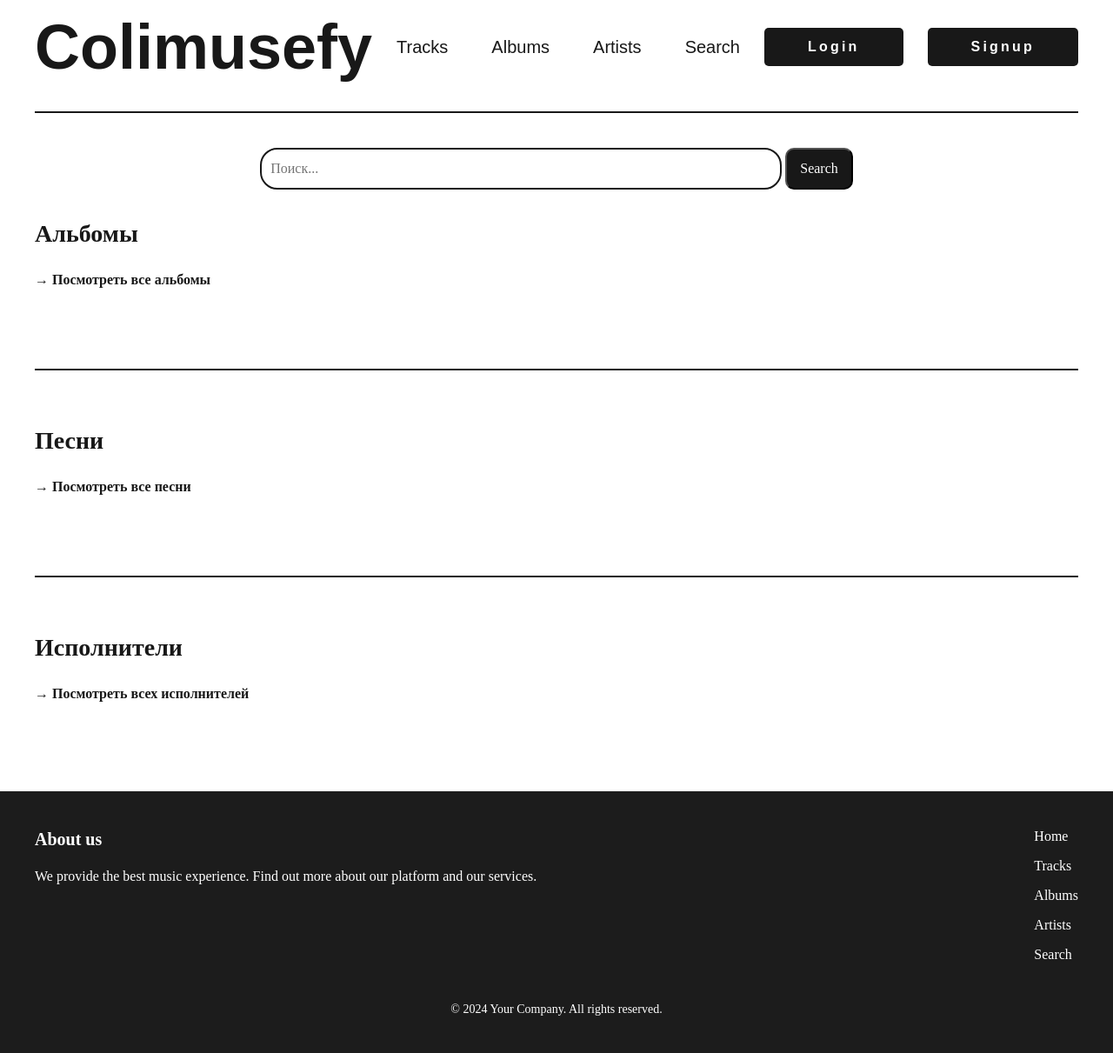
After one commit to Matvey-Vats/colimusefy, a Django app: template music_app/tracks/templates/tracks/search.html in a window 1280 px wide. The commit adds this page. Shown: the whole page at 87% size. Run offline with Django 4.2, Linux system fonts and the light colour scheme; the template is opened without the code that fills it, so the values that code supplies are empty.

Commit message:
almost the end

```diff
--- a/music_app/music_app/urls.py
+++ b/music_app/music_app/urls.py
@@ -22,5 +22,5 @@ urlpatterns = [
     path('', include('tracks.urls')),
     path("__debug__/", include("debug_toolbar.urls")),
     path('accounts/', include('allauth.urls')),
-    path('accounts/', include('allauth.urls')),
+    path('users/', include("users.urls", namespace='users')),
 ]
--- /dev/null
+++ b/music_app/static/tracks/css/search.css
@@ -0,0 +1,106 @@
+.search-section {
+    padding: 20px;
+    /* background-color: #1c1c1c; */
+    color: white;
+}
+
+.container {
+    max-width: 1200px;
+    margin: 0 auto;
+}
+
+.search-box {
+    text-align: center;
+    margin-bottom: 30px;
+}
+
+.search-box>button{
+    background-color: #181818;
+    color: white;
+    padding: 10px 15px;
+    border-radius: 10px;
+}
+
+.search-input {
+    width: 100%;
+    max-width: 600px;
+    padding: 10px;
+    border: none;
+    border-radius: 20px;
+    font-size: 16px;
+    border: 2px solid #181818;
+}
+
+.results-section {
+    display: flex;
+    flex-direction: column;
+    gap: 40px;
+}
+
+.results-category {
+    margin-bottom: 30px;
+}
+
+.results-category h2 {
+    font-size: 28px;
+    margin-bottom: 20px;
+    color: #181818;
+}
+
+.results-list {
+    display: flex;
+    flex-wrap: wrap;
+    gap: 50px;
+}
+
+.result-card {
+    width: 200px;
+    text-align: center;
+    background-color: #2a2a2a;
+    border-radius: 10px;
+    padding: 10px;
+    transition: transform 0.3s, box-shadow 0.3s;
+}
+
+.result-card:hover {
+    transform: translateY(-5px);
+    box-shadow: 0 4px 10px rgba(0, 0, 0, 0.3);
+}
+
+.result-image {
+    width: 100%;
+    height: 150px;
+    object-fit: cover;
+    border-radius: 5px;
+}
+
+.result-title {
+    font-size: 16px;
+    color: white;
+    margin-top: 10px;
+}
+
+
+.view-more {
+    display: block;
+    text-align: center;
+    color: #181818; /* Цвет ссылки, например, зеленый для Spotify */
+    font-size: 16px;
+    text-decoration: none;
+    font-weight: bold;
+    transition: color 0.3s;
+}
+
+.view-more:hover {
+    opacity: 0.8; /* Более светлый зеленый при наведении */
+}
+
+.view-more:before {
+    content: "→ "; /* Стрелка перед текстом */
+}
+
+.line{
+    width: 100%;
+    height: 2px;
+    background-color: #181818;
+}
--- a/music_app/tracks/templates/base.html
+++ b/music_app/tracks/templates/base.html
@@ -20,9 +20,9 @@
                     <li><a href="{% url "track-list" %}">Tracks</a></li>
                     <li><a href="{% url "album-list" %}">Albums</a></li>
                     <li><a href="{% url "artist-list" %}">Artists</a></li>
-                    <li><a href="#">Search</a></li>
+                    <li><a href="{% url "search" %}">Search</a></li>
                     {% if request.user.is_authenticated %}
-                        <li><a href="#">Profile</a></li>
+                        {% comment %} <li><a href="#">Profile</a></li> {% endcomment %}
                     {% endif %}
                 </nav>
                 {% if request.user.is_authenticated %}
@@ -50,16 +50,16 @@
                 </div>
                 <div class="footer-section links">
                     <ul>
-                        <li><a href="#">Главная</a></li>
-                        <li><a href="#">Треки</a></li>
-                        <li><a href="#">Альбомы</a></li>
-                        <li><a href="#">Исполнители</a></li>
-                        <li><a href="#">Поиск</a></li>
+                        <li><a href="\">Home</a></li>
+                        <li><a href="{% url "track-list" %}">Tracks</a></li>
+                        <li><a href="{% url "album-list" %}">Albums</a></li>
+                        <li><a href="{% url "artist-list" %}">Artists</a></li>
+                        <li><a href="{% url "search" %}">Search</a></li>
                     </ul>
                 </div>
             </div>
             <div class="footer-bottom">
-                <p>&copy; 2024 Ваша Компания. Все права защищены.</p>
+                <p>&copy; 2024 Your Company. All rights reserved.</p>
             </div>
         </div>
     </footer>
--- /dev/null
+++ b/music_app/tracks/templates/tracks/search.html
@@ -0,0 +1,59 @@
+{% extends "base.html" %}
+{% load static %}
+
+
+{% block css %}
+<link rel="stylesheet" href="{% static "tracks/css/search.css" %}">
+{% endblock css %}
+
+{% block content %}
+<section class="search-section">
+    <div class="container">
+        <form method="get" class="search-box">
+            <input name="query" type="text" placeholder="Поиск..." class="search-input">
+            <button type="submit">Search</button>
+        </form>
+        <div class="results-section">
+            <div class="results-category">
+                <h2>Альбомы</h2>
+                <div class="results-list">
+                    {% for album in results.albums %}
+                    <div class="result-card">
+                        <img src="{{ album.images.0.url }}" alt="Album 1" class="result-image">
+                        <a href="{% url "album-detail" album_id=album.id %}"><h3 class="result-title">{{ album.name }}</h3></a>
+                    </div>
+                    {% endfor %}
+                    <a href="{% url "album-list" %}" class="view-more">Посмотреть все альбомы</a>
+                </div>
+            </div>
+            <div class="line"></div>
+            <div class="results-category">
+                <h2>Песни</h2>
+                <div class="results-list">
+                    {% for track in results.tracks %}
+                    <div class="result-card">
+                        <img src="{{ track.album.images.0.url }}" alt="Song 1" class="result-image">
+                        <a href="{% url "album-detail" album_id=track.album.id %}"><h3 class="result-title">{{ track.name }}</h3></a>
+                    </div>
+                    {% endfor %}
+
+                    <a href="{% url "track-list" %}" class="view-more">Посмотреть все песни</a>
+                </div>
+            </div>
+            <div class="line"></div>
+            <div class="results-category">
+                <h2>Исполнители</h2>
+                <div class="results-list">
+                    {% for artist in results.artists %}
+                    <div class="result-card">
+                        <img src="{{ artist.images.0.url }}" alt="Artist 1" class="result-image">
+                        <a href="{% url "artist-detail" artist_id=artist.id %}"><h3 class="result-title">{{ artist.name }}</h3></a>
+                    </div>
+                    {% endfor %}
+                    <a href="{% url "artist-list" %}" class="view-more">Посмотреть всех исполнителей</a>
+                </div>
+            </div>
+        </div>
+    </div>
+</section>
+{% endblock content %}
--- a/music_app/tracks/urls.py
+++ b/music_app/tracks/urls.py
@@ -10,4 +10,6 @@ urlpatterns = [
     path('artists/', views.artist_list, name="artist-list"),
     path('album/<slug:album_id>/', views.album_detail, name="album-detail"),
     path('artist/<slug:artist_id>/', views.artist_detail, name="artist-detail"),
+
+    path('search/', views.search, name="search"),
 ]
--- a/music_app/users/views.py
+++ b/music_app/users/views.py
@@ -1,3 +1,5 @@
 from django.shortcuts import render
 
 # Create your views here.
+def profile(request):
+    return render(request, 'account/profile.html')
```
Also changed, not shown: music_app/static/account/css/profile.css (added, +63 -0 lines), music_app/tracks/tasks.py (+103 -10 lines), music_app/tracks/utils.py (deleted, +0 -38 lines), music_app/tracks/views.py (+43 -46 lines), music_app/users/templates/account/profile.html (added, +30 -0 lines), music_app/users/urls.py (added, +8 -0 lines), 1 other file.
